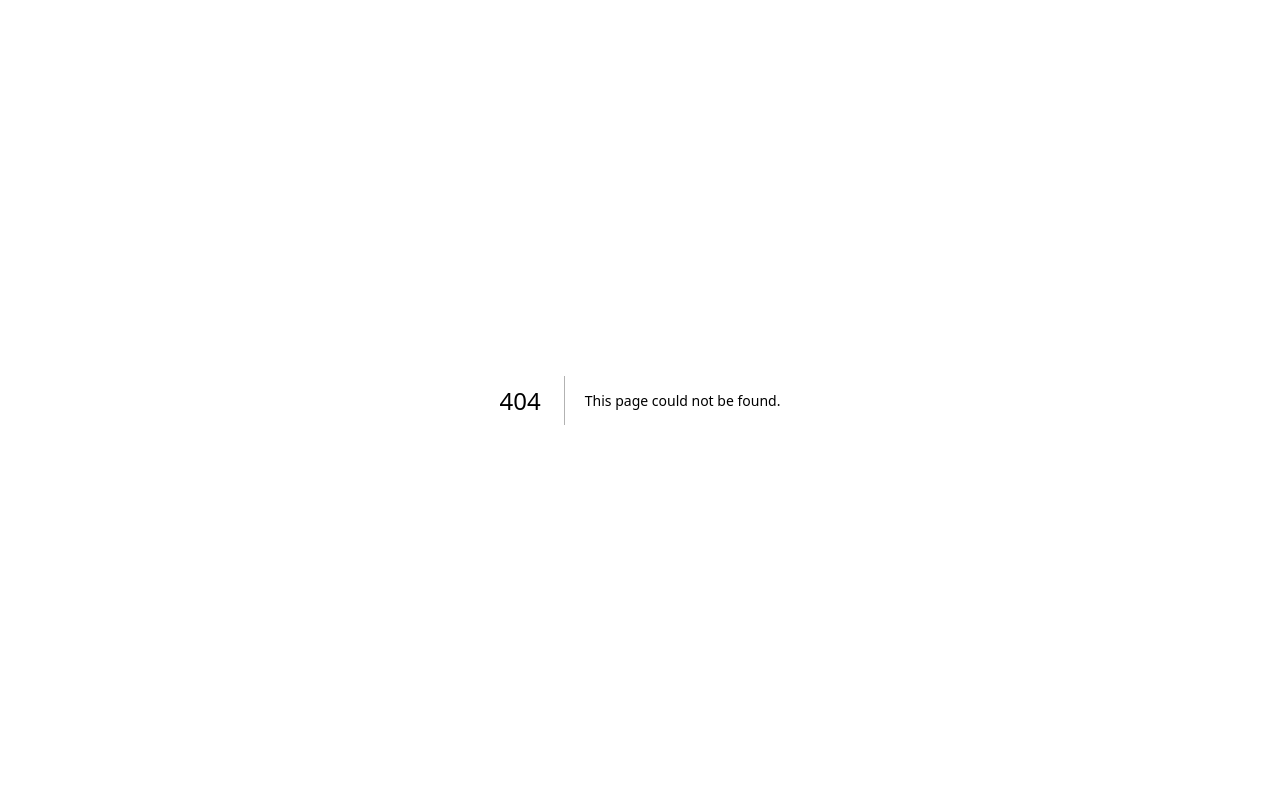
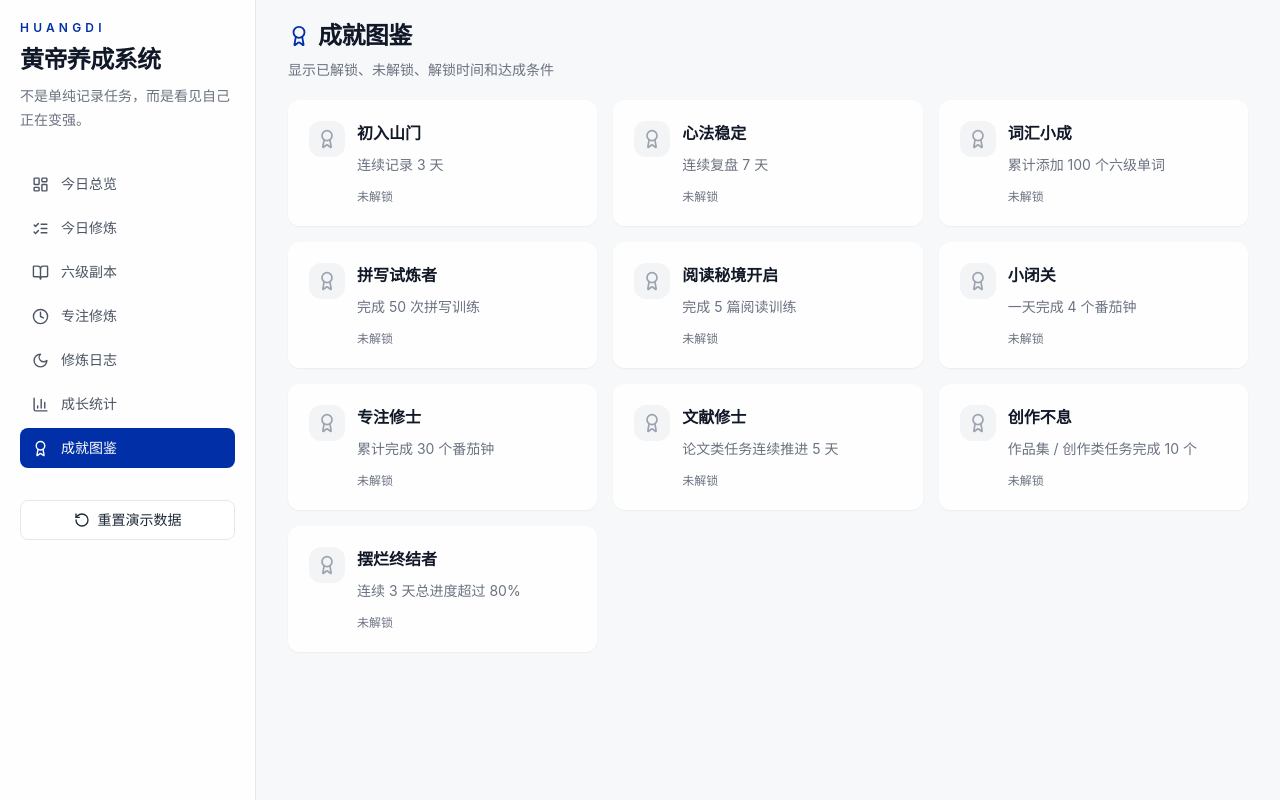
Before and after one commit to f1onah/huangdi-system, a Next.js app: page /achievements in a window 1280 px wide. Before the commit this address had no page. Built offline with nearby package versions, Linux system fonts and the light colour scheme.

Commit message:
Add achievements route

```diff
--- /dev/null
+++ b/app/achievements/page.tsx
@@ -0,0 +1,7 @@
+"use client";
+
+import { HuangdiApp } from "@/components/HuangdiApp";
+
+export default function AchievementsPage() {
+  return <HuangdiApp initialTab="achievements" />;
+}
```
